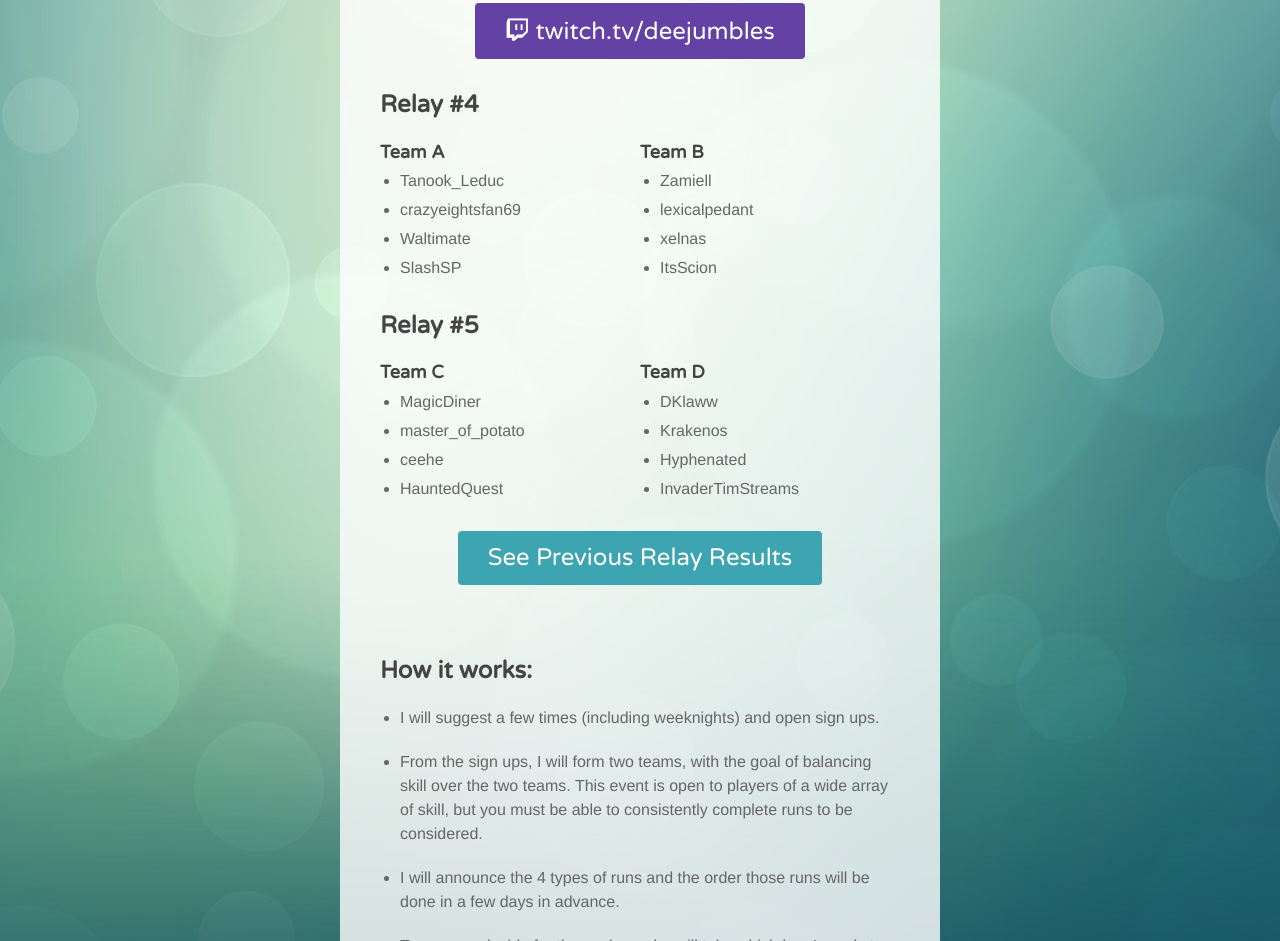
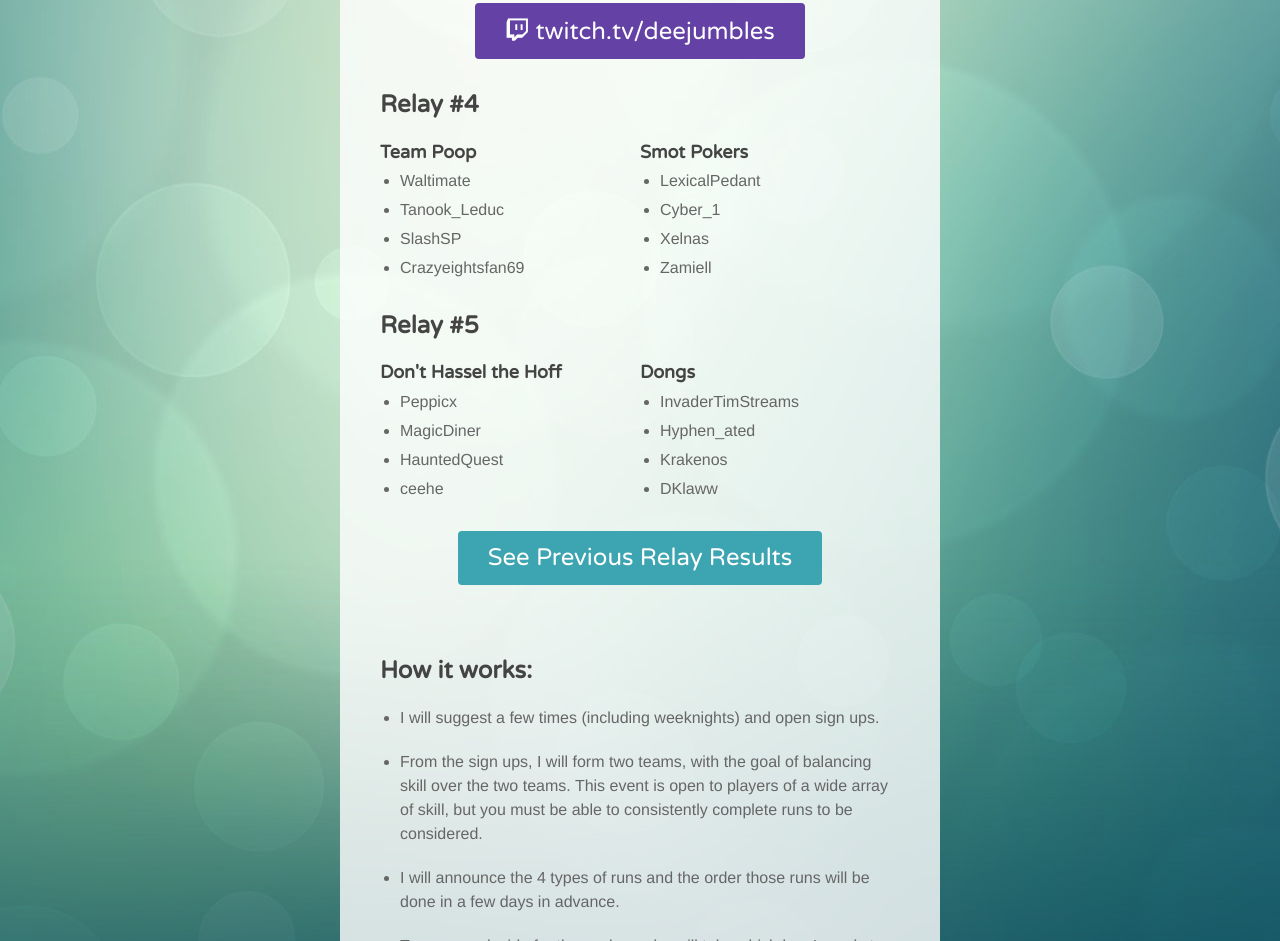
Before and after one commit to cranderveldt/deejumbles, a website: page rod/index.html in a window 1280 px wide. Shown: the part 1291-2232 px from the top of the page. Drawn offline with Linux system fonts and the light colour scheme.

Commit message:
updated teams

```diff
--- a/rod/index.html
+++ b/rod/index.html
@@ -55,22 +55,22 @@
 
     <div class="flex-row-all">
       <div class="flex-col-6">
-        <h4 class="h4">Team A</h4>
+        <h4 class="h4">Team Poop</h4>
         <ul class="compact">
+          <li>Waltimate</li>
           <li>Tanook_Leduc</li>
-          <li>crazyeightsfan69</li>
-          <li>Waltimate</li>
           <li>SlashSP</li>
+          <li>Crazyeightsfan69</li>
         </ul>
       </div>
 
       <div class="flex-col-6">
-        <h4 class="h4">Team B</h4>
+        <h4 class="h4">Smot Pokers</h4>
         <ul class="compact">
+          <li>LexicalPedant</li>
+          <li>Cyber_1</li>
+          <li>Xelnas</li>
           <li>Zamiell</li>
-          <li>lexicalpedant</li>
-          <li>xelnas</li>
-          <li>ItsScion</li>
         </ul>
       </div>
     </div>
@@ -79,22 +79,22 @@
 
     <div class="flex-row-all">
       <div class="flex-col-6">
-        <h4 class="h4">Team C</h4>
+        <h4 class="h4">Don't Hassel the Hoff</h4>
         <ul class="compact">
+          <li>Peppicx</li>
           <li>MagicDiner</li>
-          <li>master_of_potato</li>
+          <li>HauntedQuest</li>
           <li>ceehe</li>
-          <li>HauntedQuest</li>
         </ul>
       </div>
 
       <div class="flex-col-6">
-        <h4 class="h4">Team D</h4>
+        <h4 class="h4">Dongs</h4>
         <ul class="compact">
+          <li>InvaderTimStreams</li>
+          <li>Hyphen_ated</li>
+          <li>Krakenos</li>
           <li>DKlaww</li>
-          <li>Krakenos</li>
-          <li>Hyphenated</li>
-          <li>InvaderTimStreams</li>
         </ul>
       </div>
     </div>
```
